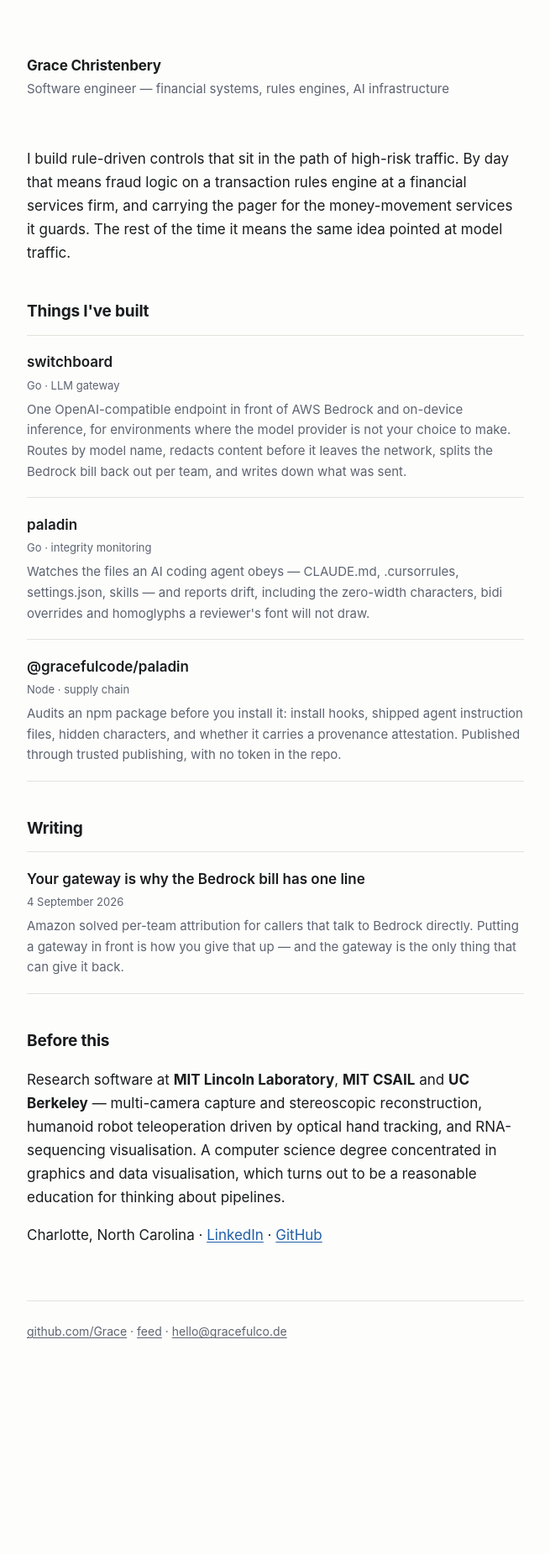
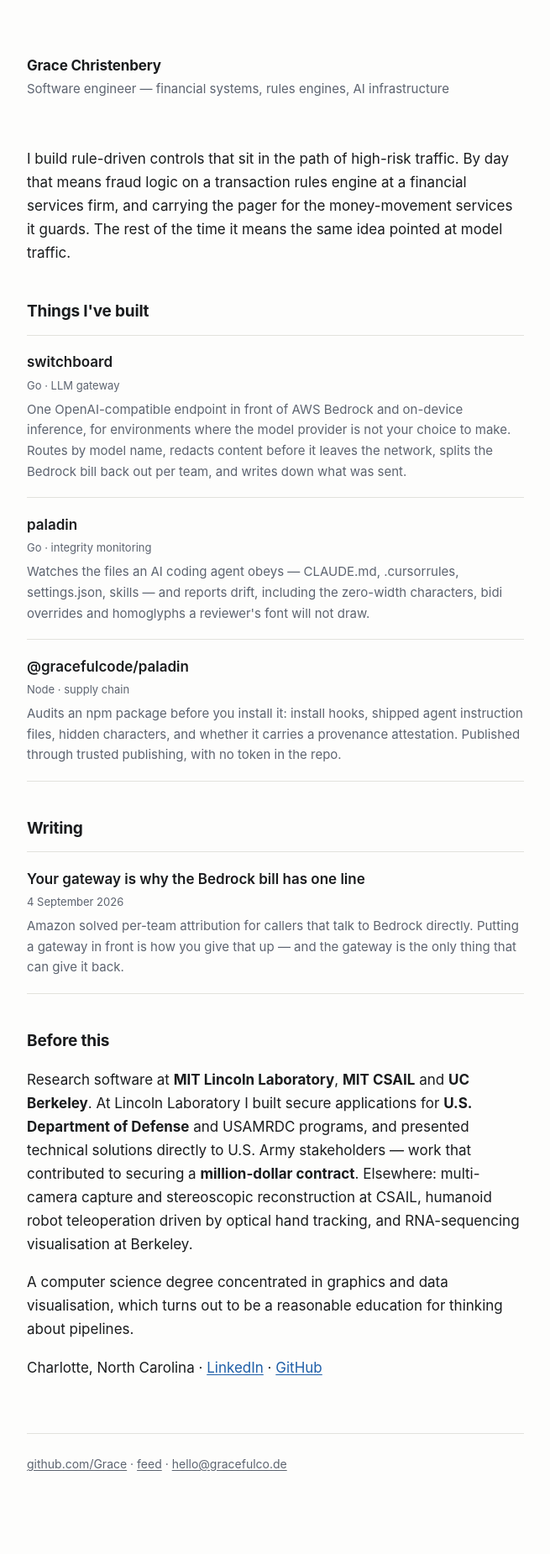
Before and after one commit to Grace/grace.github.io, a Jekyll site: the page built from index.html, in a window 1280 px wide. Shown: the whole page at 84% size, without its empty margins (312-967 px from the left). Built offline with Jekyll 4.4.1, drawn with Linux system fonts in a browser that asks for light colours; before the commit the page ends 1693 px from its top, so only the background shows below that.

Commit message:
Name the Lincoln Laboratory defense work explicitly
The DoD/USAMRDC programs and the Army briefings were compressed into
"research software", which buries the most distinctive thing in the section.

Kept to what the resume supports: contributed to securing the contract, rather
than won it.

Co-Authored-By: Claude Opus 5 (1M context) <noreply@anthropic.com>
Claude-Session: https://claude.ai/code/session_01CP8HAD5qh9N9t5FSZ7w4H7

```diff
--- a/index.html
+++ b/index.html
@@ -50,11 +50,16 @@ time it means the same idea pointed at model traffic.</p>
 
 <h2>Before this</h2>
 <p>Research software at <strong>MIT Lincoln Laboratory</strong>, <strong>MIT
-CSAIL</strong> and <strong>UC Berkeley</strong> — multi-camera capture and
-stereoscopic reconstruction, humanoid robot teleoperation driven by optical hand
-tracking, and RNA-sequencing visualisation. A computer science degree
-concentrated in graphics and data visualisation, which turns out to be a
-reasonable education for thinking about pipelines.</p>
+CSAIL</strong> and <strong>UC Berkeley</strong>. At Lincoln Laboratory I built
+secure applications for <strong>U.S. Department of Defense</strong> and USAMRDC
+programs, and presented technical solutions directly to U.S. Army stakeholders —
+work that contributed to securing a <strong>million-dollar contract</strong>.
+Elsewhere: multi-camera capture and stereoscopic reconstruction at CSAIL,
+humanoid robot teleoperation driven by optical hand tracking, and RNA-sequencing
+visualisation at Berkeley.</p>
+
+<p>A computer science degree concentrated in graphics and data visualisation,
+which turns out to be a reasonable education for thinking about pipelines.</p>
 
 <p>Charlotte, North Carolina ·
 <a href="https://www.linkedin.com/in/glchriste/">LinkedIn</a> ·
```
